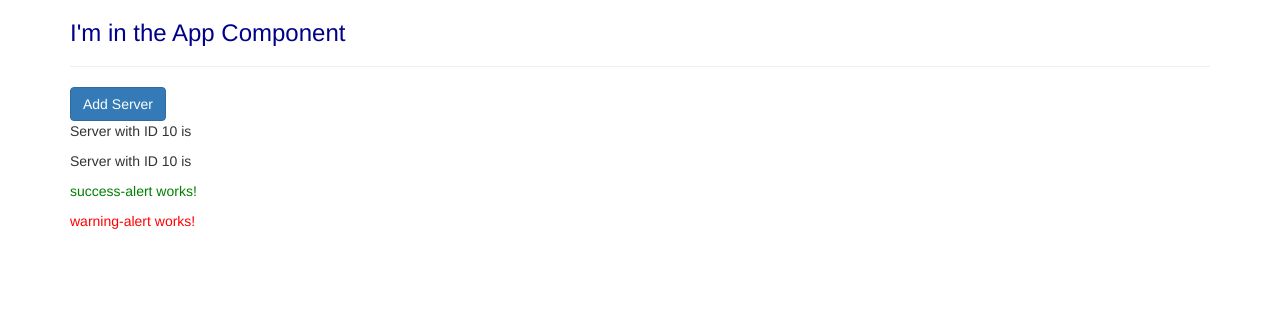
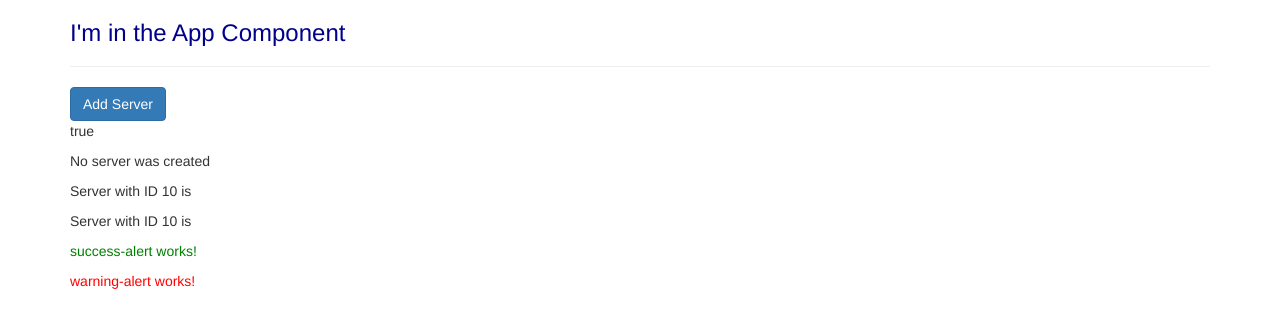
Before and after one commit to aacebal/udemy-first-app, an Angular app: page / in a window 1280 px wide. Shown: the top 328 px of the page. Built offline with nearby package versions, Linux system fonts and the light colour scheme.

Commit message:
event binding

```diff
--- a/src/app/servers/servers.component.html
+++ b/src/app/servers/servers.component.html
@@ -1,4 +1,9 @@
-<button class="btn btn-primary" [disabled]="!allowNewServer">Add Server</button>
+<button class="btn btn-primary"
+[disabled]="!allowNewServer"
+(click)="onCreateServer()">Add Server</button>
+
+<p [innerText]="allowNewServer"></p>
+<p>{{ serverCreationStatus }}</p>
 
 <app-server></app-server>
 <app-server></app-server>
--- a/src/app/servers/servers.component.ts
+++ b/src/app/servers/servers.component.ts
@@ -9,6 +9,7 @@
 export class ServersComponent implements OnInit {
 
   allowNewServer: boolean = false;
+  serverCreationStatus = "No server was created";
 
   constructor() {
   setTimeout(() => {
@@ -19,4 +20,8 @@
   ngOnInit() {
   }
 
+  onCreateServer() {
+    this.serverCreationStatus = "Server was created";
+  }
+
 }
```
